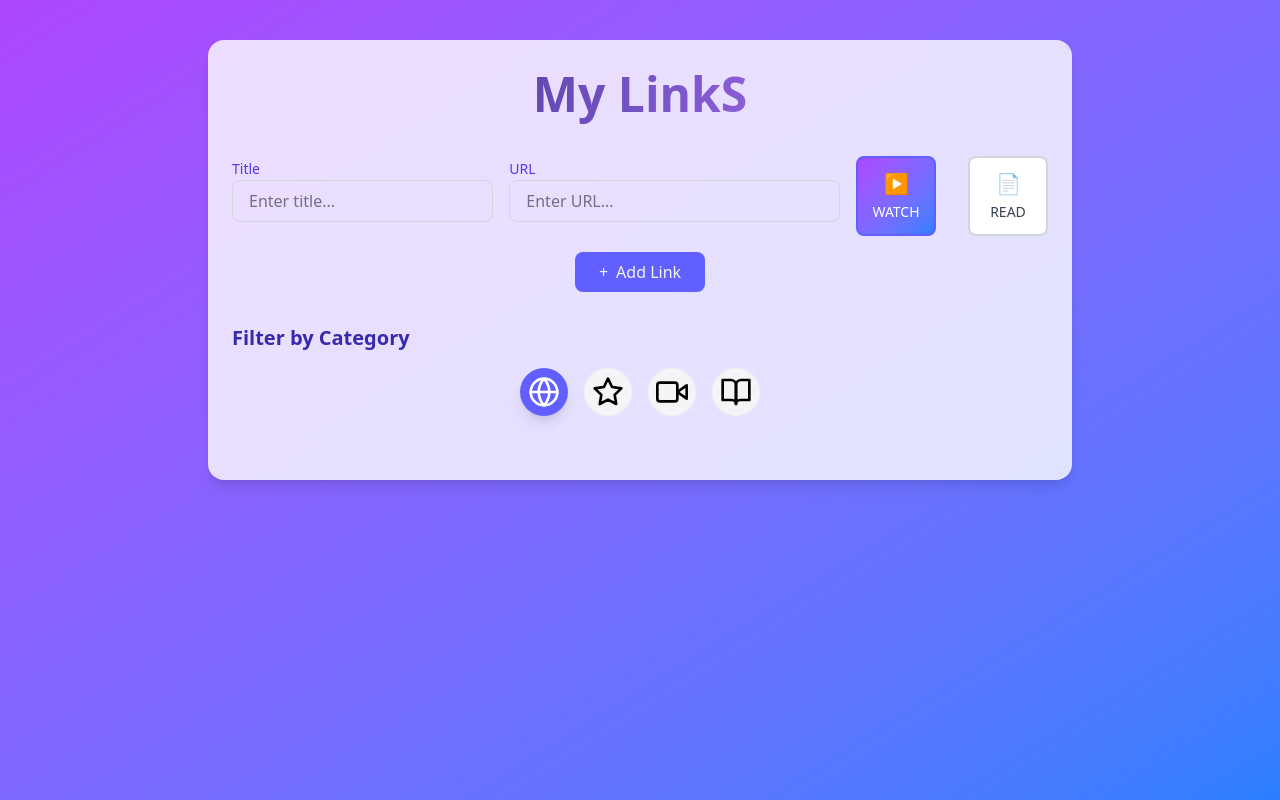
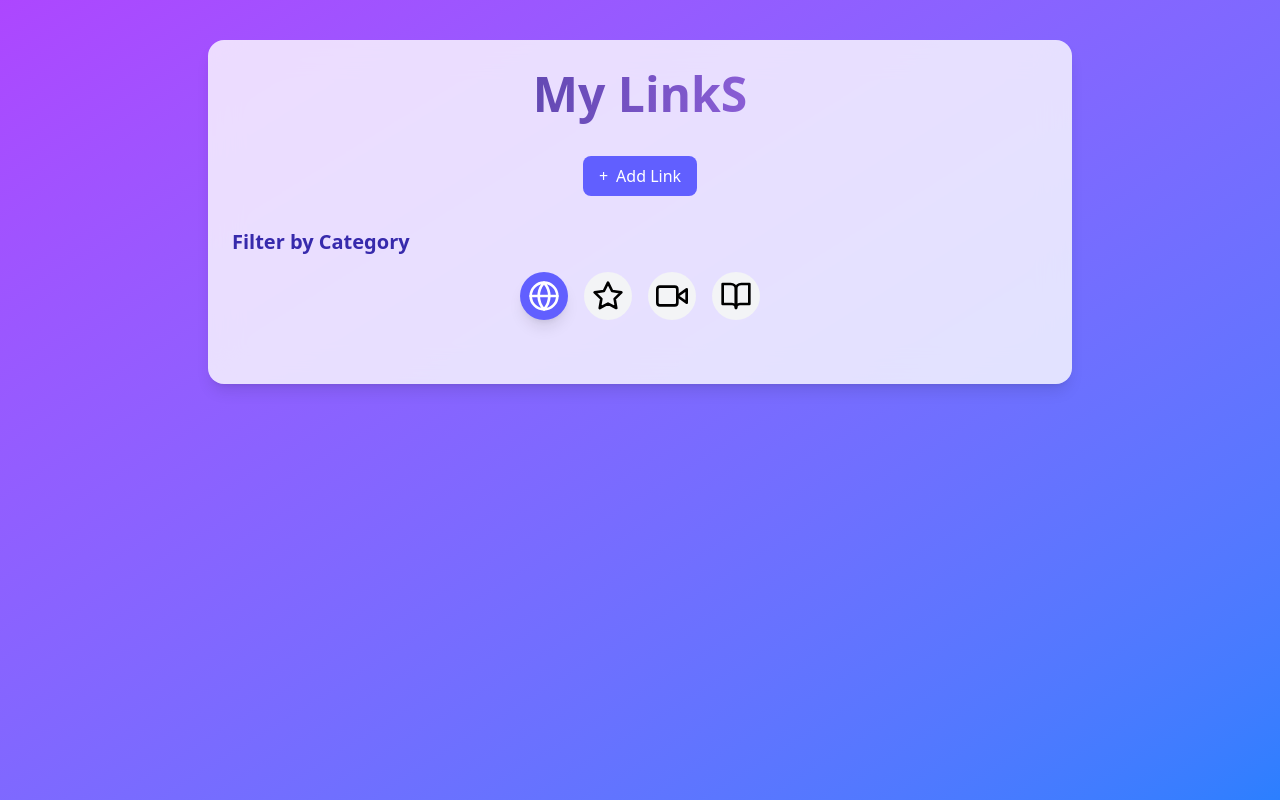
Before and after one commit to KrzyKerlin/LinkS, a Vue app in the folder frontend/: page / in a window 1280 px wide. Built offline with nearby package versions, Linux system fonts and the light colour scheme.

Commit message:
refactor: extract add link component

```diff
--- /dev/null
+++ b/frontend/src/components/AddLink.vue
@@ -0,0 +1,103 @@
+<template>
+    <div v-if="isOpen" class="fixed inset-0 flex items-center justify-center bg-gray-500/75 transition-opacity z-50">
+        <div class="absolute inset-0 bg-gradient-to-br from-purple-500 to-blue-500 border-indigo-500 bg-opacity-10" @click="closeModal"></div>
+
+        <!-- Modal -->
+        <div class="bg-white rounded-lg shadow-xl w-full max-w-md mx-4 p-6 md:p-8 z-10 relative">
+            <div class="flex justify-between items-center mb-6">
+                <h2 class="text-xl font-semibold text-indigo-700">Add New Link</h2>
+                <button @click="closeModal" class="text-gray-500 hover:text-gray-700 focus:outline-none">
+                    <svg xmlns="http://www.w3.org/2000/svg" class="h-6 w-6" fill="none" viewBox="0 0 24 24" stroke="currentColor"> <path stroke-linecap="round" stroke-linejoin="round" stroke-width="2" d="M6 18L18 6M6 6l12 12" />
+                    </svg>
+                </button>
+            </div>
+
+            <form @submit.prevent="submitForm" class="space-y-6">
+                <div>
+                    <label for="title" class="block text-sm font-medium text-indigo-600 mb-2">Title</label>
+                    <input id="title" v-model="linkData.title" placeholder="Enter title..." required class="w-full px-4 py-2 border border-gray-300 rounded-lg focus:ring-2 focus:ring-indigo-500 focus:outline-none" />
+                </div>
+                <div>
+                    <label for="url" class="block text-sm font-medium text-indigo-600 mb-2">URL</label>
+                    <input id="url" v-model="linkData.url" placeholder="Enter URL..." required class="w-full px-4 py-2 border border-gray-300 rounded-lg focus:ring-2 focus:ring-indigo-500 focus:outline-none" />
+                </div>
+                <!-- Category options -->
+                <div>
+                    <label class="block text-sm font-medium text-indigo-600 mb-2">Category</label>
+                    <div class="flex space-x-4 justify-center">
+                        <!-- WATCH option -->
+                        <label class="relative flex-1 cursor-pointer max-w-xs">
+                            <input type="radio" name="category" value="WATCH" v-model="linkData.category" class="absolute opacity-0 w-0 h-0" />
+                            <div :class="linkData.category === 'WATCH' ? 'bg-gradient-to-br from-purple-500 to-blue-500 border-indigo-500 text-white' : 'bg-white hover:bg-gray-50 border-gray-300 text-gray-700'"
+                            class="flex flex-col items-center justify-center py-2 px-2 border-2 rounded-lg transition-all duration-200">
+                                <span class="text-xl mb-1">▶</span>
+                                <span class="font-medium text-sm">WATCH</span>
+                            </div>
+                        </label>
+                        <!-- READ option -->
+                        <label class="relative flex-1 cursor-pointer max-w-xs">
+                            <input type="radio" name="category" value="READ" v-model="linkData.category" class="absolute opacity-0 w-0 h-0" />
+                            <div :class="linkData.category === 'READ' ? 'bg-gradient-to-br from-purple-500 to-blue-500 border-indigo-500 text-white' : 'bg-white hover:bg-gray-50 border-gray-300 text-gray-700'"
+                            class="flex flex-col items-center justify-center py-2 px-2 border-2 rounded-lg transition-all duration-200">
+                                <span class="text-xl mb-1">📄</span>
+                                <span class="font-medium text-sm">READ</span>
+                            </div>
+                        </label>
+                    </div>
+                </div>
+
+                <!-- Submit button -->
+                <div class="flex justify-center mt-8">
+                    <button type="submit" class="px-8 py-3 bg-indigo-500 text-white rounded-lg hover:bg-gradient-to-br from-purple-500 to-blue-500 transition-colors flex items-center space-x-2 group cursor-pointer">
+                        <span class="group-hover:text-white">+</span>
+                        <span class="group-hover:text-white">Add Link</span>
+                    </button>
+                </div>
+            </form>
+        </div>
+    </div>
+</template>
+
+<script setup lang="ts">
+import { ref } from 'vue';
+
+interface LinkData {
+    title: string;
+    url: string;
+    category: 'WATCH' | 'READ';
+}
+
+const props = defineProps<{
+    isOpen: boolean;
+}>();
+
+const emit = defineEmits(['close', 'addLink']);
+
+const linkData = ref<LinkData>({
+    title: '',
+    url: '',
+    category: 'WATCH'
+});
+
+const closeModal = () => {
+    emit('close');
+};
+
+const submitForm = () => {
+    // Prevent adding empty links
+    if (!linkData.value.title.trim() || !linkData.value.url.trim()) return;
+
+    // Emit event with link data to parent component
+    emit('addLink', { ...linkData.value });
+
+    // Reset form
+    linkData.value = {
+      title: '',
+      url: '',
+      category: 'WATCH'
+    };
+
+    // Close modal
+    closeModal();
+};
+</script>
--- a/frontend/src/components/LinkManager.vue
+++ b/frontend/src/components/LinkManager.vue
@@ -5,57 +5,11 @@
                 <h1 class="text-5xl font-extrabold text-center mb-8 bg-gradient-to-r from-indigo-900 to-purple-400 bg-clip-text text-transparent leading-tight">
                 My LinkS
                 </h1>
-
-                <form @submit.prevent="addLink" class="space-y-4">
-                    <div class="grid grid-cols-1 md:grid-cols-12 gap-4">
-                        <div class="md:col-span-4">
-                            <label for="title" class="text-sm font-medium text-indigo-600 mb-2">Title</label>
-                            <input id="title" v-model="newLink.title" placeholder="Enter title..." required
-                            class="w-full px-4 py-2 border border-gray-300 rounded-lg focus:ring-2 focus:ring-indigo-500 focus:outline-none" />
-                        </div>
-
-                        <div class="md:col-span-5">
-                            <label for="url" class="text-sm font-medium text-indigo-600 mb-2">URL</label>
-                            <input id="url" v-model="newLink.url" placeholder="Enter URL..." required
-                            class="w-full px-4 py-2 border border-gray-300 rounded-lg focus:ring-2 focus:ring-indigo-500 focus:outline-none" />
-                        </div>
-
-                        <div class="md:col-span-3">
-                            <div class="flex space-x-8">
-                                <!-- WATCH option -->
-                                <label class="relative flex-1 cursor-pointer">
-                                    <input type="radio" name="category" value="WATCH" v-model="newLink.category" class="absolute opacity-0 w-0 h-0" />
-                                    <div :class="newLink.category === 'WATCH' ?
-                                    'bg-gradient-to-br from-purple-500 to-blue-500 border-indigo-500 text-white' :
-                                    'bg-white hover:bg-gray-50 border-gray-300 text-gray-700'"
-                                    class="flex flex-col items-center justify-center py-3 px-2 border-2 rounded-lg transition-all duration-200">
-                                        <span class="text-xl mb-1">▶</span>
-                                        <span class="font-medium text-sm">WATCH</span>
-                                    </div>
-                                </label>
-                                <!-- READ option -->
-                                <label class="relative flex-1 cursor-pointer">
-                                    <input type="radio" name="category" value="READ" v-model="newLink.category" class="absolute opacity-0 w-0 h-0" />
-                                    <div :class="newLink.category === 'READ' ?
-                                    'bg-gradient-to-br from-purple-500 to-blue-500 border-indigo-500 text-white' :
-                                    'bg-white hover:bg-gray-50 border-gray-300 text-gray-700'"
-                                    class="flex flex-col items-center justify-center py-3 px-2 border-2 rounded-lg transition-all duration-200">
-                                        <span class="text-xl mb-1">📄</span>
-                                        <span class="font-medium text-sm">READ</span>
-                                    </div>
-                                </label>
-                            </div>
-                        </div>
-                    </div>
-
                     <div class="flex justify-center">
-                        <button type="submit" class="px-6 py-2 bg-indigo-500 text-gray-100 rounded-lg hover:bg-gradient-to-br from-purple-500 to-blue-500 cursor-pointer transition-colors flex items-center space-x-2 group" >
-                            <span class="group-hover:text-white">+</span>
-                            <span class="group-hover:text-white">Add Link</span>
+                        <button @click="openAddLinkModal" class="px-4 py-2 bg-indigo-500 text-white rounded-lg hover:bg-gradient-to-br from-purple-500 to-blue-500 transition-colors flex items-center space-x-2 cursor-pointer">
+                            <span>+</span> <span>Add Link</span>
                         </button>
                     </div>
-                </form>
-
                 <!-- Filter By Category -->
                 <div class="mt-8">
                     <h2 class="text-xl font-bold text-indigo-800 mb-4">Filter by Category</h2>
@@ -172,11 +126,14 @@
                 </div>
             </div>
         </div>
+        <!-- Add Link Modal -->
+        <AddLinkModal :isOpen="showAddLinkModal" @close="closeAddLinkModal" @addLink="addLink" />
     </div>
 </template>
 
 <script setup lang="ts">
-    import { ref, computed, onMounted, watch } from 'vue'
+    import { ref, computed, onMounted, watch } from 'vue';
+    import AddLinkModal from './AddLink.vue';
     import Toast from './ToastMessageUrl.vue';
 
     interface Link {
@@ -188,14 +145,9 @@
         favorite?: boolean
     }
 
-    const newLink = ref({
-        title: '',
-        url: '',
-        category: 'WATCH' as 'WATCH' | 'READ'
-    })
-
     // Link array - will store all added links
     const links = ref<Link[]>([]);
+    const showAddLinkModal = ref(false);
     const showConfirmModal = ref(false);
     const linkToDelete = ref<number | null>(null);
 
@@ -212,39 +164,35 @@
         }
     });
 
+    // Open and close add link modal
+    const openAddLinkModal = () => {
+        showAddLinkModal.value = true;
+    };
+    const closeAddLinkModal = () => {
+        showAddLinkModal.value = false;
+    };
+
+    // Function adding a new link
+    const addLink = (newLinkData) => {
+        // Add https:// if not present
+        if (!newLinkData.url.startsWith('http://') && !newLinkData.url.startsWith('https://')) {
+            newLinkData.url = 'https://' + newLinkData.url;
+        }
+        // Creates a new link object
+        const link: Link = {
+            ...newLinkData,
+            id: Date.now(),
+            order: links.value.length + 1,
+            favorite: false
+        }
+        // Adds a new link to the links array
+        links.value.push(link);
+    };
+
     // Automatically save links to localStorage
     watch(links, (newLinks) => {
         localStorage.setItem('myLinks', JSON.stringify(newLinks));
     }, { deep: true });
-
-    // Function adding a new link
-    const addLink = () => {
-        // Prevent adding empty links
-        if (!newLink.value.title.trim() || !newLink.value.url.trim()) return
-
-        // Add https:// if not present
-        if (!newLink.value.url.startsWith('http://') && !newLink.value.url.startsWith('https://')) {
-            newLink.value.url = 'https://' + newLink.value.url
-        }
-
-        // Creates a new link object
-        const link: Link = {
-            ...newLink.value,
-            id: Date.now(),
-            order: links.value.length + 1,
-            favorite: false
-        }
-
-        // Adds a new link to the links array
-        links.value.push(link)
-
-        // Resets the form to empty values
-        newLink.value = {
-            title: '',
-            url: '',
-            category: 'WATCH'
-        }
-    }
 
     // Filtered links by category
     const activeFilter = ref('all')
@@ -277,7 +225,6 @@
     const dragOver = (event) => {
         event.preventDefault();
     };
-
     const dragEnter = (event) => {
         event.preventDefault();
     };
```
